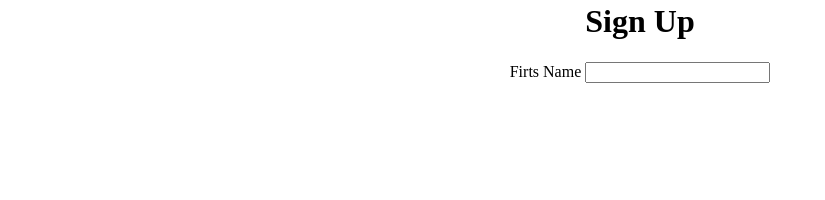
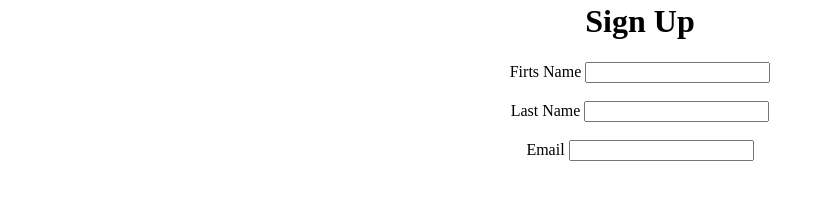
Before and after one commit to bbabaralikhan/rag-1, a plain HTML site: page index.html in a window 1280 px wide. Shown: the part 142-342 px from the top of the page, without its empty margins (0-825 px from the left). Drawn offline with Linux system fonts and the light colour scheme.

Commit message:
Update index.html

```diff
--- a/index.html
+++ b/index.html
@@ -11,8 +11,11 @@
 	<form>
 		<h1>Sign Up</h1>
 		<label>Firts Name</label>
+		<input></input> <br><br>
+	<label>Last Name</label>
+		<input></input> <br><br>
+        <label>Email</label>
 		<input></input>
-
 
 
 	</form>
```
